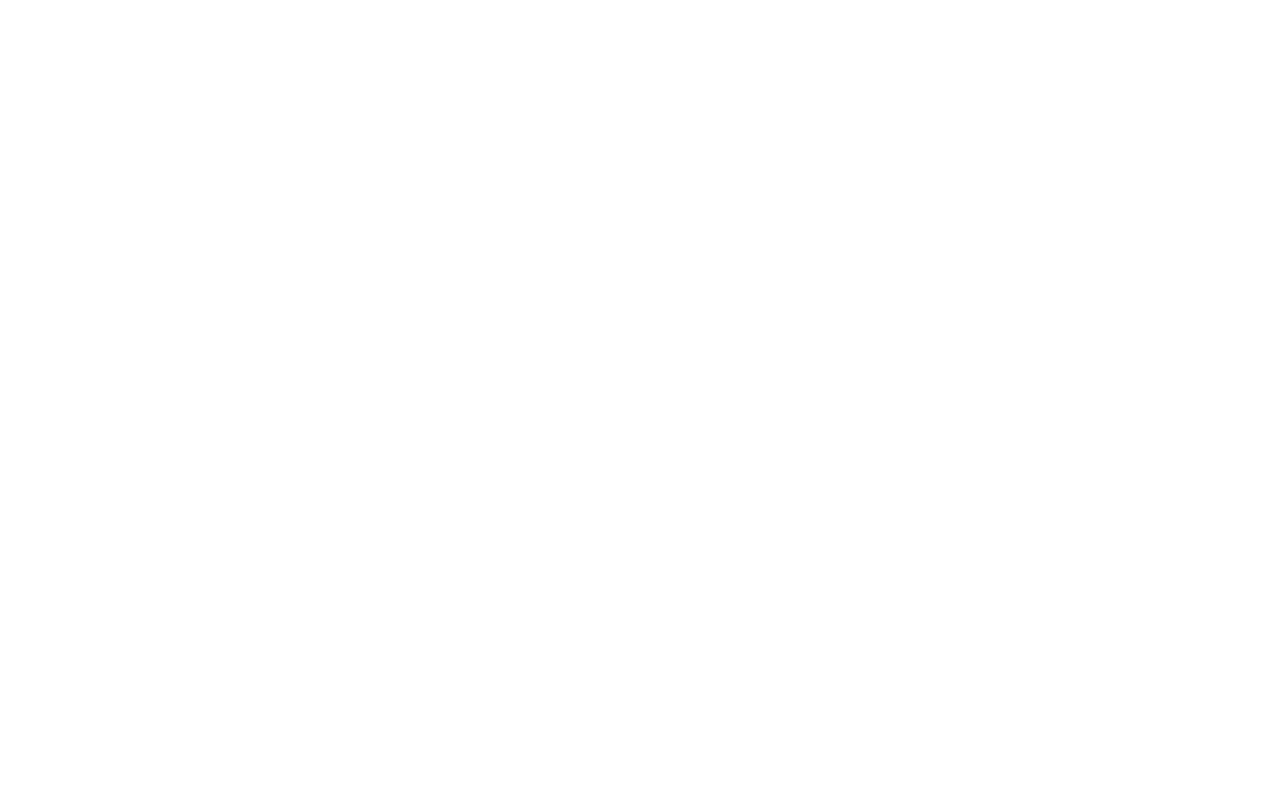
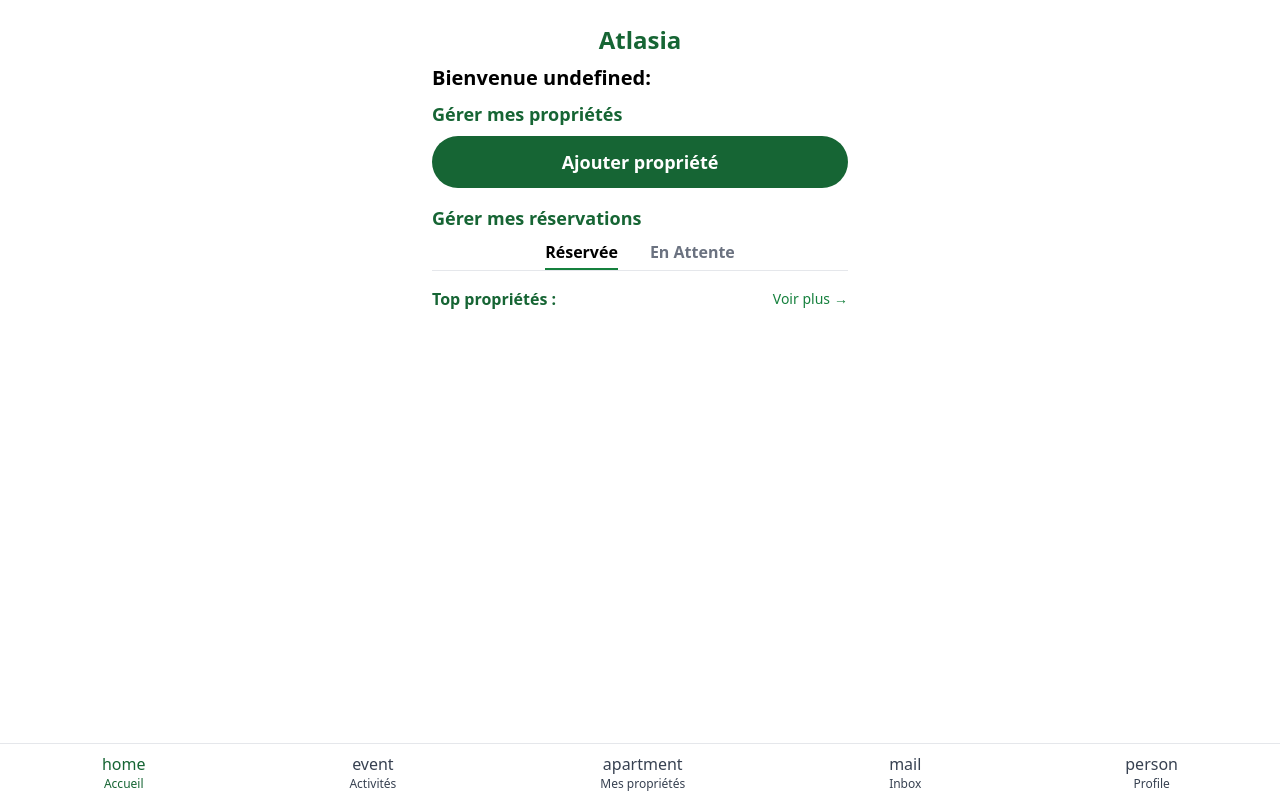
Before and after one commit to mehdi17fa/atlasia-rrr, a React (Create React App) app: page /owner-welcome in a window 1280 px wide. Before the commit this address had no page. Built offline with nearby package versions, Linux system fonts and the light colour scheme.

Commit message:
Fixed Routing

```diff
--- a/src/App.js
+++ b/src/App.js
@@ -1,5 +1,5 @@
-import React from 'react';
-import { BrowserRouter as Router, Routes, Route } from 'react-router-dom';
+import React, { useEffect } from 'react';
+import { BrowserRouter as Router, Routes, Route, useNavigate } from 'react-router-dom';
 import { PropertyCreationProvider } from "./context/PropertyCreationContext";
 
 import WelcomeScreen from './pages/WelcomeScreen';
@@ -11,6 +11,7 @@
 import PasswordRecoveryScreen from './pages/LogIn/PasswordRecoveryScreen';
 import PasswordRecoveryConfirmation from './pages/LogIn/PasswordRecoveryConfirmation';
 import Explore from './pages/Explore/Explore';
+import WelcomeOwner from './pages/propertyOwner/WelcomeOwner';
 import AddProperty from './pages/propertyOwner/addProperty';
 import PropertyTypeStep from './pages/propertyOwner/PropertyTypeStep';
 import PropertyInfoStep from './pages/propertyOwner/PropertyInfoStep';
@@ -20,6 +21,20 @@
 import PropertyDescriptionStep from './pages/propertyOwner/PropertyDescriptionStep';
 import PropertyPriceStep from './pages/propertyOwner/PropertyPriceStep';
 import PropertyDocumentsStep from './pages/propertyOwner/PropertyDocumentsStep';
+
+function AppRedirector() {
+  const navigate = useNavigate();
+
+  useEffect(() => {
+    // const profileType = localStorage.getItem("profileType");
+    // if (profileType === "owner") {
+    //   navigate("/owner-welcome"); // Adjust path as needed
+    // }
+    //
+  }, [navigate]);
+
+  return null;
+}
 
 function App() {
   return (
@@ -38,6 +53,7 @@
           <Route path="/explore" element={<Explore />} />
 
           {/* Property owner routes */}
+          <Route path="/owner-welcome" element={<WelcomeOwner />} />
           <Route path="/add-property" element={<AddProperty />} />
           <Route path="/property-type" element={<PropertyTypeStep />} />
           <Route path="/property-info" element={<PropertyInfoStep />} />
@@ -49,6 +65,7 @@
           <Route path="/property-documents" element={<PropertyDocumentsStep />} />
 
         </Routes>
+        <AppRedirector />
       </PropertyCreationProvider>
 
   );
--- a/src/pages/SignUp/CompleteProfileScreen.js
+++ b/src/pages/SignUp/CompleteProfileScreen.js
@@ -12,6 +12,7 @@
     name: 'Morocco',
   });
   const [showCountryDropdown, setShowCountryDropdown] = useState(false);
+  const [profileType, setProfileType] = useState(''); // New state for profile type
 
   const fileInputRef = useRef(null);
   const navigate = useNavigate();
@@ -63,6 +64,8 @@
   const isFormValid = fullName.trim() !== '' && phoneNumber.length === 10;
 
   const handleFinish = () => {
+    const profileType = new URLSearchParams(window.location.search).get("type") || localStorage.getItem("profileType");
+
     if (isFormValid) {
       console.log({
         profileImage,
@@ -70,7 +73,11 @@
         phoneNumber: selectedCountry.code + phoneNumber,
         country: selectedCountry,
       });
-      navigate('/');
+      if (profileType === "owner") {
+        navigate("/owner-welcome");
+      } else {
+        navigate('/');
+      }
     }
   };
 
--- a/src/pages/SignUp/IdentificationScreen.js
+++ b/src/pages/SignUp/IdentificationScreen.js
@@ -5,6 +5,7 @@
   const navigate = useNavigate();
 
   const handleProfileSelect = (profileType) => {
+    localStorage.setItem("profileType", profileType); // Save choice
     navigate(`/complete-profile?type=${profileType}`);
   };
 
--- a/src/pages/propertyOwner/PropertyTypeStep.js
+++ b/src/pages/propertyOwner/PropertyTypeStep.js
@@ -89,7 +89,7 @@
             })}
           </div>
           <button
-            className="w-full bg-green-800 text-white rounded-full py-[7px] font-semibold text-lg hover:bg-green-900 transition text-left pl-6"
+            className="w-full bg-green-800 text-white rounded-full py-3 font-semibold text-lg hover:bg-green-900"
             disabled={selected === null}
             onClick={() => {
               navigate("/property-info");
--- /dev/null
+++ b/src/pages/propertyOwner/WelcomeOwner.js
@@ -0,0 +1,107 @@
+import React from "react";
+import { useNavigate } from "react-router-dom";
+
+export default function WelcomeOwner({ user, properties = [], topProperties = [] }) {
+  const navigate = useNavigate();
+
+  return (
+    <div className="min-h-screen bg-white flex flex-col">
+      {/* Header */}
+      <div className="w-full max-w-md mx-auto mt-6 mb-2 px-4">
+        <h1 className="text-green-800 text-2xl font-bold text-center mb-2">
+          Atlasia
+        </h1>
+        <h2 className="text-xl font-bold text-black mb-2">
+          Bienvenue{" " + (user?.firstName) || ""}:
+        </h2>
+        <h3 className="text-green-800 text-lg font-bold mb-2">
+          Gérer mes propriétés
+        </h3>
+        <div className="flex gap-2 mb-4 justify-center">
+          <button
+            className="w-full bg-green-800 text-white rounded-full py-3 font-semibold text-lg hover:bg-green-900"
+            onClick={() => navigate("/add-property")}
+          >
+            Ajouter propriété
+          </button>
+        </div>
+        <h3 className="text-green-800 text-lg font-bold mb-2">
+          Gérer mes réservations
+        </h3>
+        <div className="flex gap-8 border-b mb-4 justify-center">
+          <span className="font-semibold text-black border-b-2 border-green-700 pb-1">Réservée</span>
+          <span className="font-semibold text-gray-500 pb-1">En Attente</span>
+        </div>
+        {/* Properties List */}
+        <div className="mb-4">
+          {properties.map((prop) => (
+            <div key={prop.id} className="flex items-center mb-2">
+              <img
+                src={prop.image}
+                alt={prop.name}
+                className="w-16 h-16 rounded-lg object-cover mr-3"
+              />
+              <div>
+                <div className="font-semibold">{prop.name}</div>
+                <div className="text-gray-500 text-sm">{prop.location}</div>
+              </div>
+            </div>
+          ))}
+        </div>
+        {/* Top Properties */}
+        <div className="flex items-center justify-between mb-2">
+          <h4 className="font-bold text-green-800">Top propriétés :</h4>
+          <button
+            className="text-green-700 flex items-center text-sm"
+            onClick={() => navigate("/top-properties")}
+          >
+            Voir plus <span className="ml-1">→</span>
+          </button>
+        </div>
+        <div>
+          {topProperties.map((prop) => (
+            <div key={prop.id} className="flex items-center mb-2">
+              <img
+                src={prop.image}
+                alt={prop.name}
+                className="w-16 h-16 rounded-lg object-cover mr-3"
+              />
+              <div>
+                <div className="font-semibold">{prop.name}</div>
+                <div className="text-gray-500 text-sm">{prop.location}</div>
+              </div>
+            </div>
+          ))}
+        </div>
+      </div>
+      {/* Bottom Navigation */}
+      <div className="fixed bottom-0 left-0 right-0 bg-white border-t flex justify-around py-2">
+        <button className="flex flex-col items-center text-green-800">
+          <span className="material-icons">home</span>
+          <span className="text-xs">Accueil</span>
+        </button>
+        <button className="flex flex-col items-center text-gray-700">
+          <span className="material-icons">event</span>
+          <span className="text-xs">Activités</span>
+        </button>
+        <button className="flex flex-col items-center text-gray-700">
+          <span className="material-icons">apartment</span>
+          <span className="text-xs">Mes propriétés</span>
+        </button>
+        <button className="flex flex-col items-center text-gray-700">
+          <span className="material-icons">mail</span>
+          <span className="text-xs">Inbox</span>
+        </button>
+        <button className="flex flex-col items-center text-gray-700">
+          <span className="material-icons">person</span>
+          <span className="text-xs">Profile</span>
+        </button>
+      </div>
+    </div>
+  );
+}
+
+// Example usage (replace with your data source):
+// <WelcomeOwner
+//   user={{ firstName: "Mehdi" }}
+//   properties={[{ id: 1, name: "Appartement Zephire", location: "Ifrane", image:
```
